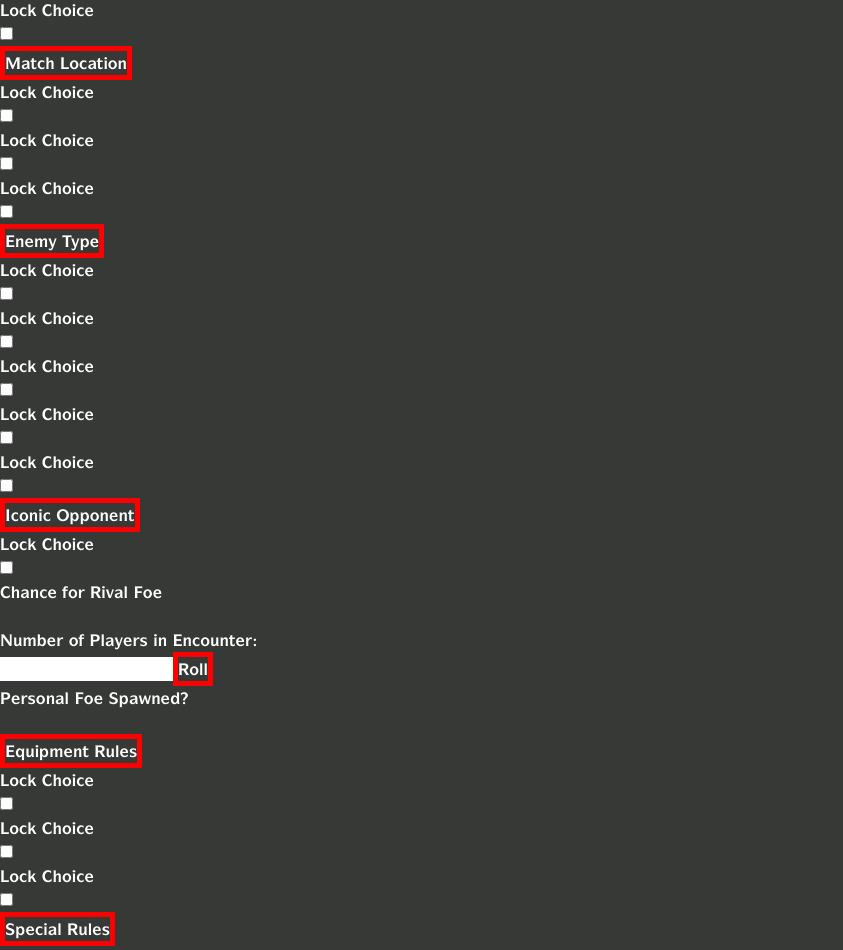
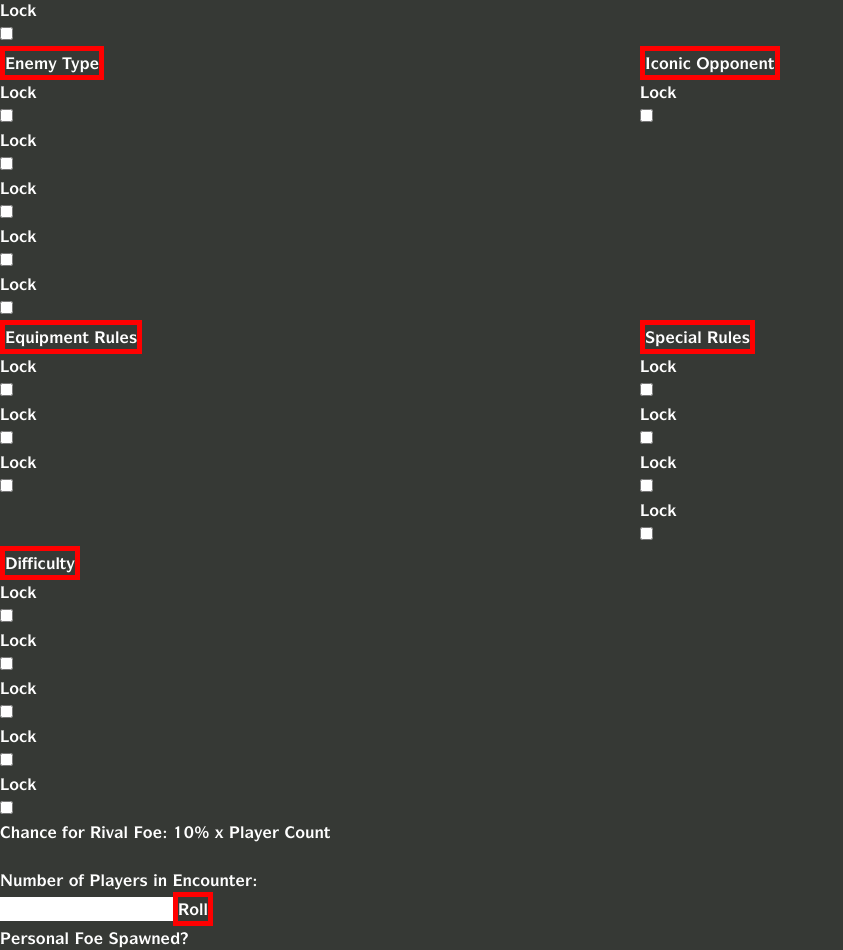
Before and after one commit to Xisifer/encounter-generator, a React (Create React App) app: page / in a window 1280 px wide. Shown: the part 300-1250 px from the top of the page, without its empty margins (0-843 px from the left). Built offline with nearby package versions, Linux system fonts and the light colour scheme.

Commit message:
Lowered Iconic Spawn chance from 20% to 10% per player.

```diff
--- a/src/App.js
+++ b/src/App.js
@@ -61,10 +61,9 @@ function App() {
         Trials document. This list is only updated by hand, so far.
       </p>
       <p>Last Update: 3/19/21</p>
-      <div id="main-area">
-        <div className="generator-area">
+      <div className="flex">
         {/* MATCH TYPE */}
-          <div className="button-group">
+        <div className="flex-none w-1/2">
           <Button
             variant="secondary"
             size="lg"
@@ -88,7 +87,7 @@ function App() {
           />
         </div>
         {/* MATCH LOCATION */}
-          <div className="generator-area">
+        <div className="flex-none w-1/2">
           <Button
             variant="secondary"
             size="lg"
@@ -111,8 +110,11 @@ function App() {
             data={matchLocationState}
           />
         </div>
+      </div>
+      {/* //////////////////////////// */}
+      <div className="flex">
         {/* ENEMY TYPE */}
-          <div className="generator-area">
+        <div className="flex-none w-1/2">
           <Button
             variant="secondary"
             size="lg"
@@ -137,7 +139,7 @@ function App() {
           />
         </div>
         {/* ICONIC OPPONENT */}
-          <div className="generator-area">
+        <div className="flex-none w-1/2">
           <Button
             variant="secondary"
             size="lg"
@@ -160,9 +162,90 @@ function App() {
             data={matchIconicState}
           />
         </div>
+      </div>
+      <div className="flex">
+        {/* GEAR RULES */}
+        <div className="flex-none w-1/2">
+          <Button
+            variant="secondary"
+            size="lg"
+            id="match-equipment-button"
+            onClick={() => {
+              const dataRolled = dataRoller({
+                allowDuplicates: false,
+                data: matchGear,
+                setDataState: setMatchGearState,
+                count: EQUIPMENT_COUNT,
+                currentData: matchGearState,
+              });
+              setMatchGearState(dataRolled);
+            }}
+          >
+            Equipment Rules
+          </Button>
+          <ResultBox
+            setData={setMatchGearState}
+            idPrefix="match-gear"
+            data={matchGearState}
+          />
+        </div>
+        {/* SPECIAL RULES */}
+        <div className="flex-none w-1/2">
+          <Button
+            variant="secondary"
+            size="lg"
+            id="rules-button"
+            onClick={() => {
+              const dataRolled = dataRoller({
+                allowDuplicates: false,
+                data: matchRules,
+                setDataState: setMatchRulesState,
+                count: RULES_COUNT,
+                currentData: matchRulesState,
+              });
+              setMatchRulesState(dataRolled);
+            }}
+          >
+            Special Rules
+          </Button>
+          <ResultBox
+            setData={setMatchRulesState}
+            idPrefix="match-rules"
+            data={matchRulesState}
+          />
+        </div>
+      </div>
+      <div className="flex">
+        {/* DIFFICULTY */}
+        <div className="flex-none w-1/2">
+          <Button
+            variant="secondary"
+            size="lg"
+            id="rules-button"
+            onClick={() => {
+              const dataRolled = dataRoller({
+                allowDuplicates: true,
+                data: matchDifficulty,
+                setDataState: setMatchDifficultyState,
+                count: DIFFICULTY_COUNT,
+                currentData: matchDifficultyState,
+              });
+              setMatchDifficultyState(dataRolled);
+            }}
+          >
+            Difficulty
+          </Button>
+          <ResultBox
+            setData={setMatchDifficultyState}
+            idPrefix="match-difficulty"
+            data={matchDifficultyState}
+          />
+        </div>
+      </div>
+      <div className="flex">
         {/* PERSONAL FOE ROLLER */}
-          <div className="generator-area">
-            <h3>Chance for Rival Foe</h3>
+        <div className="flex-none w-1/2">
+          <h3>Chance for Rival Foe: 10% x Player Count</h3>
           <br />
           Number of Players in Encounter:
           <br />
@@ -190,84 +273,6 @@ function App() {
           <h4>Personal Foe Spawned?</h4>
           {didFoeSpawn !== undefined && (didFoeSpawn ? "Yes" : "No")}
         </div>
-          <br />
-          {/* GEAR RULES */}
-          <div className="generator-area">
-            <Button
-              variant="secondary"
-              size="lg"
-              id="match-equipment-button"
-              onClick={() => {
-                const dataRolled = dataRoller({
-                  allowDuplicates: false,
-                  data: matchGear,
-                  setDataState: setMatchGearState,
-                  count: EQUIPMENT_COUNT,
-                  currentData: matchGearState,
-                });
-                setMatchGearState(dataRolled);
-              }}
-            >
-              Equipment Rules
-            </Button>
-            <ResultBox
-              setData={setMatchGearState}
-              idPrefix="match-gear"
-              data={matchGearState}
-            />
-          </div>
-          {/* SPECIAL RULES */}
-          <div className="generator-area">
-            <Button
-              variant="secondary"
-              size="lg"
-              id="rules-button"
-              onClick={() => {
-                const dataRolled = dataRoller({
-                  allowDuplicates: false,
-                  data: matchRules,
-                  setDataState: setMatchRulesState,
-                  count: RULES_COUNT,
-                  currentData: matchRulesState,
-                });
-                setMatchRulesState(dataRolled);
-              }}
-            >
-              Special Rules
-            </Button>
-            <ResultBox
-              setData={setMatchRulesState}
-              idPrefix="match-rules"
-              data={matchRulesState}
-            />
-          </div>
-          {/* DIFFICULTY */}
-          <div className="generator-area">
-            <Button
-              variant="secondary"
-              size="lg"
-              id="rules-button"
-              onClick={() => {
-                const dataRolled = dataRoller({
-                  allowDuplicates: true,
-                  data: matchDifficulty,
-                  setDataState: setMatchDifficultyState,
-                  count: DIFFICULTY_COUNT,
-                  currentData: matchDifficultyState,
-                });
-                setMatchDifficultyState(dataRolled);
-              }}
-            >
-              Difficulty
-            </Button>
-            <ResultBox
-              setData={setMatchDifficultyState}
-              idPrefix="match-difficulty"
-              data={matchDifficultyState}
-            />
-          </div>
-        </div>
-        <div id="results"></div>
       </div>
     </div>
   );
--- /dev/null
+++ b/src/RyanInstructions.md
@@ -0,0 +1,22 @@
+Arena (3 entries)
+Match Type (5 entries)
+Enemy Type (5 entries)
+Equipment (3 entries)
+Special Rules (4 entries)
+ Difficulty (5 entries)
+
+I WANT the possibility for the same thing pops up multiple times in Match Type and Difficulty
+I DO mind in Location, Enemy Type, Equipment Rules, and Special Rules
+
+
+
+
+When Diminishing Returns pops up, have a special side box pop up, that can roll for random choices
+
+
+
+
+
+
+Reduce Foe Roller to 10% x PlayerCount
+On Foe Roller, display the result of the dice roll.
--- a/src/helpers.js
+++ b/src/helpers.js
@@ -3,7 +3,7 @@ import { v4 as uuid } from "uuid";
 export const foeRoller = ({
   playerCount,
   initialChance = 0.05,
-  spawnRatePerPlayer = 0.2,
+  spawnRatePerPlayer = 0.1,
 }) => {
   let diceRoll = Math.random();
   const spawnChance = initialChance + playerCount * spawnRatePerPlayer;
--- a/src/resultBox.js
+++ b/src/resultBox.js
@@ -33,12 +33,11 @@ export const dataLockToggle = ({ id, data }) => {
 
 export const ResultBox = ({ data, setData }) => {
   return (
-    <div className="result-box">
-      <div className="list-group">
+    <div className="flex flex-col">
       {data.map((item) => (
-          <div className="result-line" key={item.id}>
-            <div className="lockbox">
-              <div className="locktext">Lock Choice</div>
+        <div className="flex" key={item.id}>
+          <div className="pr-12">
+            <div className="locktext">Lock</div>
             <input
               type="checkbox"
               className="check-box"
@@ -50,11 +49,10 @@ export const ResultBox = ({ data, setData }) => {
             />
             {/* {item.locked && <div className="lock-confirm">Is locked</div>} */}
           </div>
-            <div className="result-item">{item.text}</div>
-            <div className="description-box">{item.description}</div>
+          <div className="px-12">{item.text}</div>
+          <div className="pl-12 w-1/4">{item.description}</div>
         </div>
       ))}
     </div>
-    </div>
   );
 };
```
Also changed, not shown: src/RyanInstructions.js (deleted, +0 -12 lines). Lines whose indentation alone changed are shown as unchanged.
